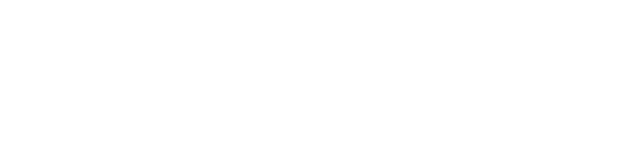
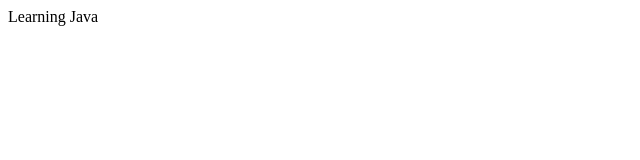
Before and after one commit to MaheshwariButle07/java-script, a plain HTML site: page index.html in a window 1280 px wide. Shown: the whole page, without its empty margins (0-640 px from the left). Drawn offline with Linux system fonts and the light colour scheme.

Commit message:
use console.write in java script

```diff
--- a/index.html
+++ b/index.html
@@ -12,6 +12,7 @@
         console.log("I have complited my html and css. Now I m learning java script.");
         console.warn("java Script is love 💛");
         console.error("I can use CSS but need practice of Media Query and bootstrap");
+        document.write("Learning Java ");
 
 
     </script>
```
